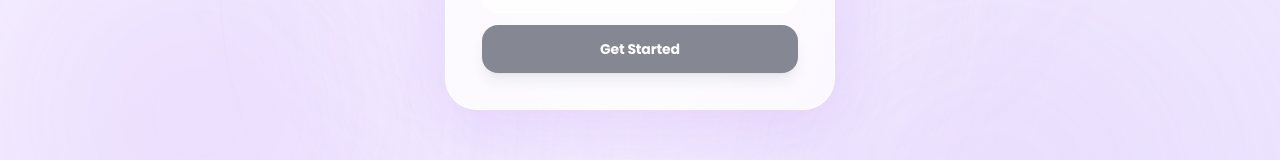
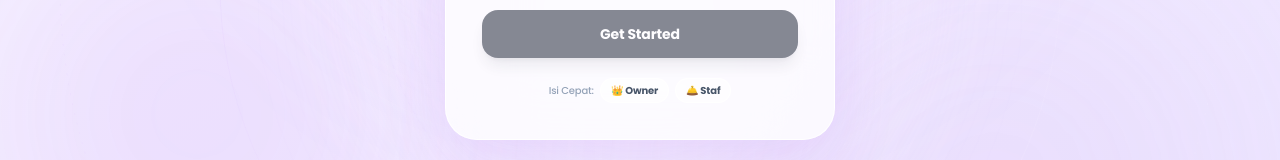
Before and after one commit to ilsetiawan1/penginapan-annisa, a Next.js app in the folder apps/web/: page /internal in a window 1280 px wide. Shown: the part 416-576 px from the top of the page. Built offline with nearby package versions, Linux system fonts and the light colour scheme; no server answers.

Commit message:
feat(auth): add subtle quick autofill pills for owner and staff

```diff
--- a/apps/web/src/features/auth/components/login-form.tsx
+++ b/apps/web/src/features/auth/components/login-form.tsx
@@ -73,7 +73,7 @@ export function LoginForm() {
           </button>
         </div>
 
-        {/* Tombol Submit Minimalist Gelap (Sesuai Referensi Gambar) */}
+        {/* Tombol Submit Minimalist Gelap */}
         <button
           type="submit"
           disabled={isLoading || !email.trim() || !password}
@@ -88,6 +88,39 @@ export function LoginForm() {
             <span>Get Started</span>
           )}
         </button>
+
+        {/* Quick Autofill Pills (Owner & Staf) */}
+        <div className="pt-2 flex items-center justify-center gap-1.5">
+          <span className="text-[10px] text-slate-400 font-medium">Isi Cepat:</span>
+          <button
+            type="button"
+            onClick={() => {
+              setEmail("owner@penginapan-annisa.com");
+              setPassword("owner123");
+            }}
+            className={`text-[10px] font-bold px-2.5 py-1 rounded-full border transition cursor-pointer ${
+              email === "owner@penginapan-annisa.com"
+                ? "bg-purple-100 text-purple-900 border-purple-300 shadow-2xs"
+                : "bg-white/60 hover:bg-white text-slate-600 border-white/80"
+            }`}
+          >
+            👑 Owner
+          </button>
+          <button
+            type="button"
+            onClick={() => {
+              setEmail("staff@penginapan-annisa.com");
+              setPassword("staff123");
+            }}
+            className={`text-[10px] font-bold px-2.5 py-1 rounded-full border transition cursor-pointer ${
+              email === "staff@penginapan-annisa.com"
+                ? "bg-purple-100 text-purple-900 border-purple-300 shadow-2xs"
+                : "bg-white/60 hover:bg-white text-slate-600 border-white/80"
+            }`}
+          >
+            🛎️ Staf
+          </button>
+        </div>
       </form>
     </div>
   );
```
